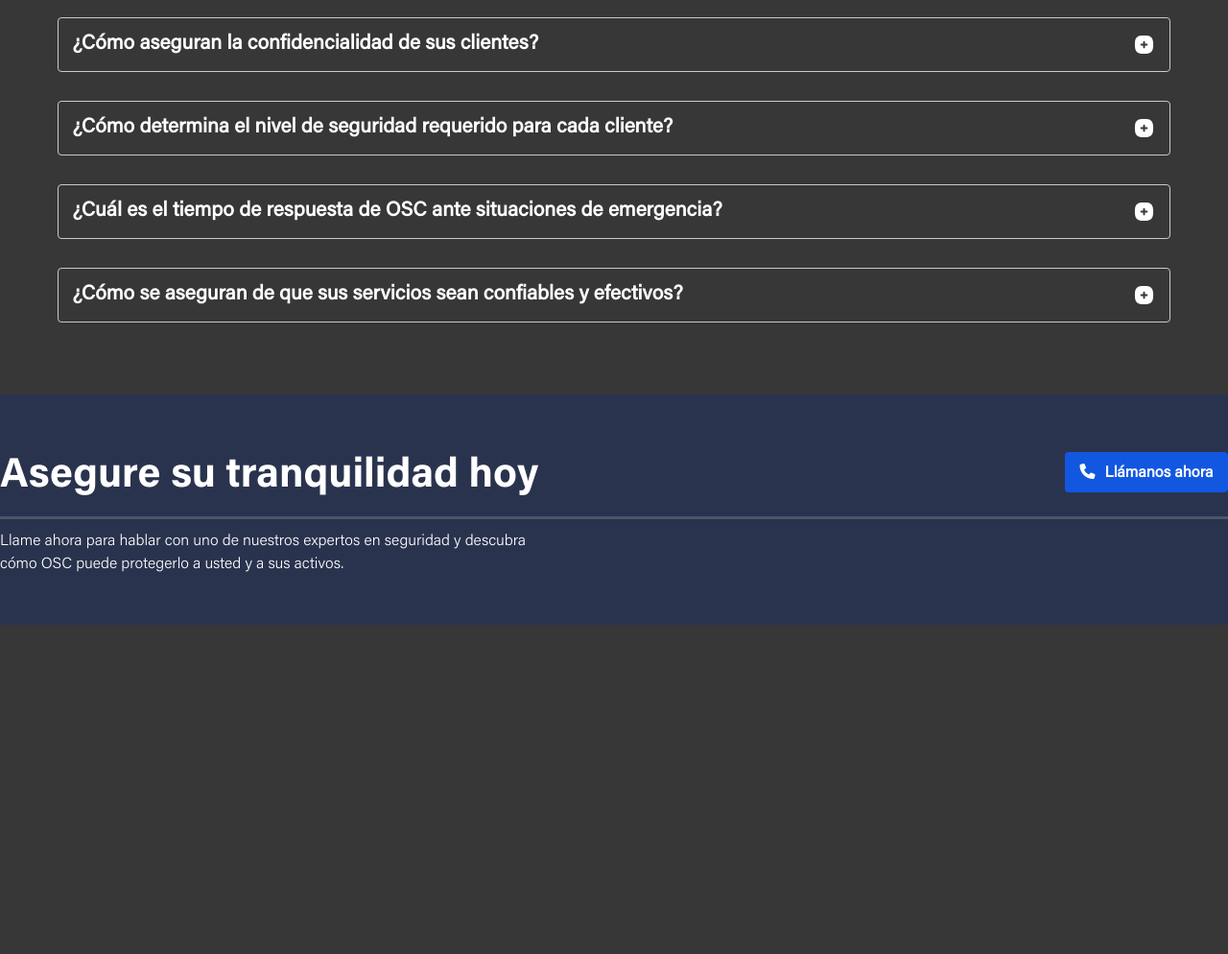
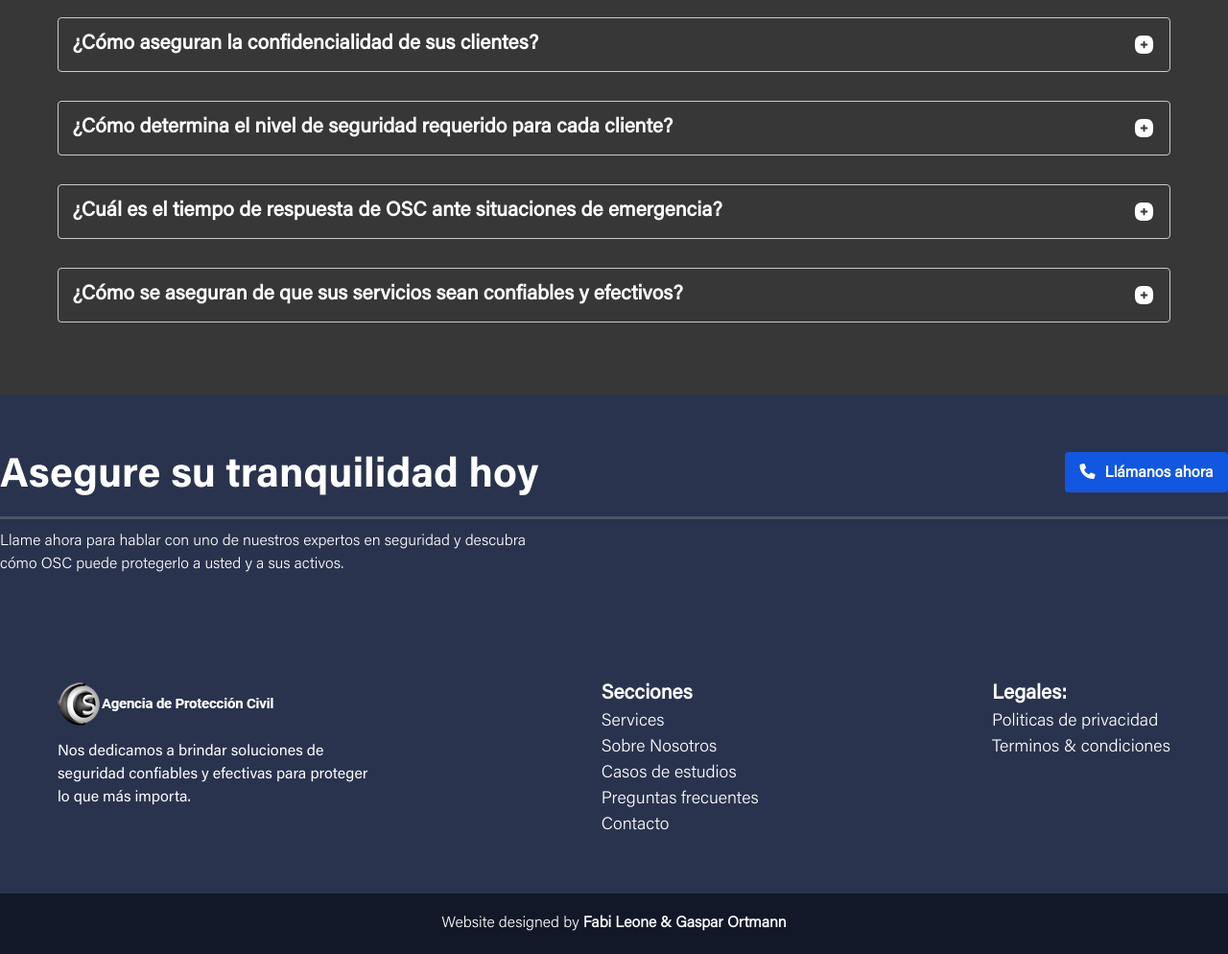
Before and after one commit to GasparOrtmann/osc-seguridad-civil, a plain HTML site: page index.html in a window 1280 px wide. Shown: the part 4132-5126 px from the top of the page at 96% size. Before the commit the page ends 4802 px from the top, so only its background shows below. Drawn offline with nearby package versions, Linux system fonts and the light colour scheme; a web font is replaced by a local one.

Commit message:
footer complete

```diff
--- a/CSS/style.css
+++ b/CSS/style.css
@@ -1,6 +1,7 @@
 :root{
     --darkBlue: #131829;
     --blue: #2A334E;
+    --darkBlue: #131829;
     --lightBlue: #3E4C74;
     --black: #212121;
     --white: #ffffff;
@@ -597,7 +598,79 @@ hr.solid {
     font-family: acuminProLight;
 }
 
+/* footer */
+footer{
+    /* height: 343px; */
+    background-color: var(--blue);
+}
+.footer-content{
+    max-width: 128rem;
+    margin: 0 auto;
+    padding: 60px;
+}
+.footer-text{
+    display: flex;
+    flex-direction: row;
+    justify-content: space-between;
+    align-items: flex-start;
+    padding: 0px;
+    gap: 96px;
+}
+.footer-logo{
+    display: flex;
+    flex-direction: column;
+    align-items: flex-start;
+    padding: 0px;
+    gap: 15px;
+}
+.footer-logo img{
+    width: 225px;
+    height: 45px;
+}
+.footer-text a{
+    font-family: acuminProLight;
+    font-weight: 400;
+    font-size: 18px;
+    line-height: 22px;
+    color: var(--white);
+    text-decoration: none;
+}
+.footer-text h3{
+    font-family: acuminPro;
+    font-weight: 600;
+    font-size: 21px;
+    line-height: 25px;
+}
 
+.footer-secciones{
+    display: flex;
+    flex-direction: column;
+    align-items: flex-start;
+    padding: 0px;
+    gap: 5px;
+}
+.footer-legales{
+    display: flex;
+    flex-direction: column;
+    align-items: flex-start;
+    padding: 0px;
+    gap: 5px;
+}
+.footer-down{
+    background-color: var(--darkBlue);
+    display: flex;
+    justify-content: center;
+    align-items: center;
+    height: 63px;
+}
+.footer-down p{
+    margin: auto 0;
+    font-family: acuminProLight;
+    font-style: normal;
+    font-weight: 400;
+    font-size: 16px;
+    line-height: 19px;
+}
 
 /* Swiper custom */
 .swiper-custom {
--- a/index.html
+++ b/index.html
@@ -405,6 +405,36 @@
         </div>
     </div>
 
+    <!-- footer -->
+
+    <footer>
+        <div class="footer-content">
+            <div class="footer-text">
+                <div class="footer-logo">
+                    <img src="img/Logo-OSC_SeguridadCivil.png">
+                    <p>Nos dedicamos a brindar soluciones de<br> seguridad confiables
+                        y efectivas para proteger<br> lo que más importa.</p>
+                </div>
+                <div class="footer-secciones">
+                    <h3>Secciones</h3>
+                    <a href="#">Services</a>
+                    <a href="#">Sobre Nosotros</a>
+                    <a href="#">Casos de estudios</a>
+                    <a href="#">Preguntas frecuentes</a>
+                    <a href="#">Contacto</a>
+                </div>
+                <div class="footer-legales">
+                    <h3>Legales:</h3>
+                    <a href="#">Politicas de privacidad</a>
+                        <a href="#">Terminos & condiciones</a>
+                </div>
+            </div>
+        </div>
+        <div class="footer-down">
+            <p>Website designed by <b>Fabi Leone & Gaspar Ortmann</b></p>
+        </div>
+    </footer>
+
     <script src="https://kit.fontawesome.com/ce5101b7af.js" crossorigin="anonymous"></script>
     <script src="https://cdn.jsdelivr.net/npm/swiper@9/swiper-element-bundle.min.js"></script>
 
```
